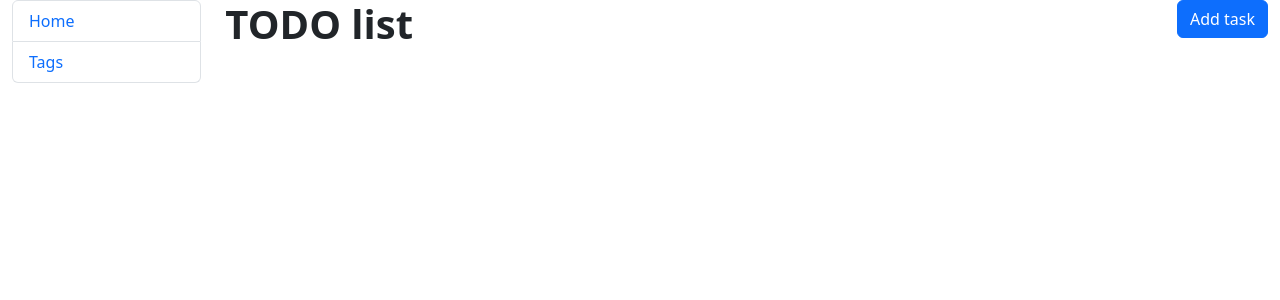
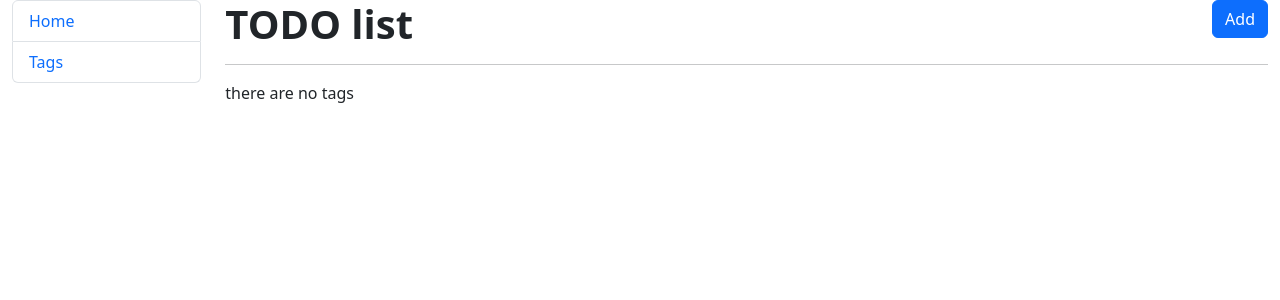
Before and after one commit to TomekSzatal/TO-DO, a Django app: page /tags/ in a window 1280 px wide. Shown: the top 300 px of the page. Run offline with Django 5.2, Linux system fonts and the light colour scheme; data that the repository does not hold is empty.

Commit message:
Add Tag page

```diff
--- a/To_Do_app/views.py
+++ b/To_Do_app/views.py
@@ -3,7 +3,7 @@ from django.urls import reverse_lazy
 from django.views import generic
 
 from To_Do_app.forms import TaskForm
-from To_Do_app.models import Task
+from To_Do_app.models import Task, Tag
 
 
 class TaskListView(generic.ListView):
@@ -36,21 +36,21 @@ def toggle_status(request, pk):
 
 
 class TagListView(generic.ListView):
-    model = Task
+    model = Tag
 
 
 class TagCreateView(generic.CreateView):
-    model = Task
+    model = Tag
     fields = "__all__"
     success_url = reverse_lazy("To_Do_app:tag-list")
 
 
 class TagUpdateView(generic.UpdateView):
-    model = Task
+    model = Tag
     fields = "__all__"
     success_url = reverse_lazy("To_Do_app:tag-list")
 
 
 class TagDeleteView(generic.DeleteView):
-    model = Task
+    model = Tag
     success_url = reverse_lazy("To_Do_app:tag-list")
--- /dev/null
+++ b/templates/To_Do_app/tag_list.html
@@ -0,0 +1,28 @@
+{% extends  "base.html" %}
+{% block content %}
+  <h1 class="fw-semibold mb-1">
+    TODO list
+    <a class="btn btn-primary" style="float: right" href="{% url 'To_Do_app:tag-create' %}">
+      Add
+    </a>
+  </h1>
+  <hr>
+  {% if tag_list %}
+    <table class="table">
+      <tr>
+        <th>Name</th>
+        <th>Update</th>
+        <th>Delete</th>
+      </tr>
+      {% for tag in tag_list %}
+      <tr>
+        <td>{{ tag.name }}</td>
+        <td><a class="btn btn-secondary" href="{% url 'To_Do_app:tag-update' pk=tag.id %}">Update</a></td>
+        <td><a class="btn btn-secondary" href="{% url 'To_Do_app:tag-delete' pk=tag.id %}">Delete</a></td>
+      </tr>
+      {% endfor %}
+    </table>
+  {% else %}
+    <p>there are no tags</p>
+  {% endif %}
+{% endblock %}
--- a/templates/includes/sidebar.html
+++ b/templates/includes/sidebar.html
@@ -1,4 +1,4 @@
 <ul class="list-group">
   <li class="list-group-item"><a class="text-decoration-none" href="{% url 'To_Do_app:task-list' %}">Home</a></li>
-  <li class="list-group-item"><a class="text-decoration-none" href="#">Tags</a></li>
+  <li class="list-group-item"><a class="text-decoration-none" href="{% url 'To_Do_app:tag-list' %}">Tags</a></li>
 </ul>
```
Also changed, not shown: templates/To_Do_app/tag_confirm_delete.html (added, +8 -0 lines), templates/To_Do_app/tag_form.html (added, +12 -0 lines).
